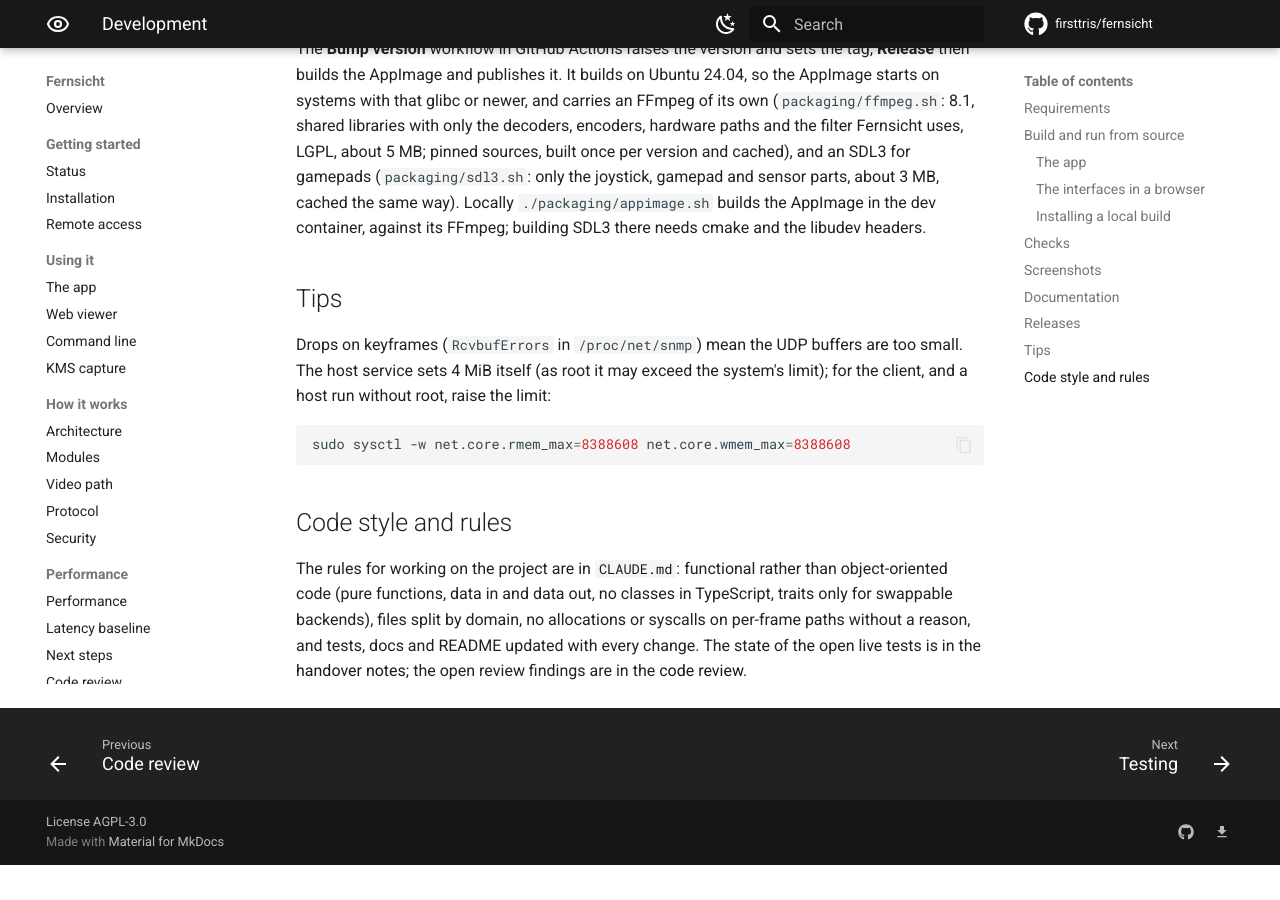
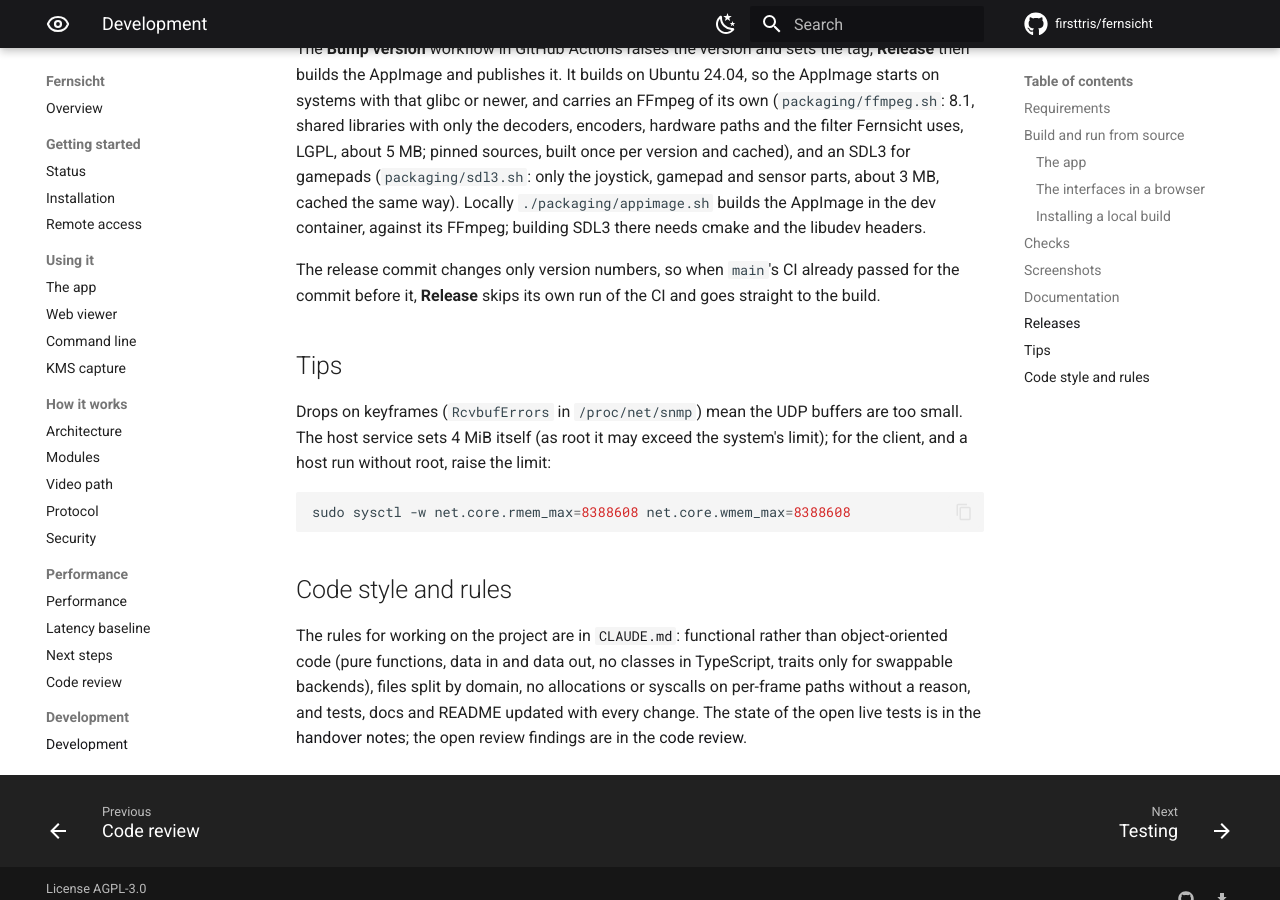
Before and after one commit to firsttris/fernsicht, an MkDocs documentation site: the page built from docs/development.md, in a window 1280 px wide and 900 px high, scrolled down 2955 px. Built offline with MkDocs 1.6.1 and Material for MkDocs 9.7.7, drawn with Linux system fonts in a browser that asks for light colours; comment, search, counter and statistics services are not loaded; before the commit the page ends 3820 px from its top, so only the background shows below that.

Commit message:
CI: cache apt packages, skip the release's CI when main tested it (#1)
The runners' Ubuntu mirror is sometimes very slow: "FFmpeg and VAAPI
headers" took 814 s once (104 MB at 130 kB/s), "WebKitGTK (Tauri)" 846 s,
"libopus, a sound server and uinput" 364 s, which turns a 5-minute CI run
into 16 minutes. Every apt-get install in ci.yml and release.yml now goes
through firsttris/workflows' apt-install, which keeps the packages and
lists in the Actions cache (same packages, --no-install-recommends kept for
the AppImage build). The steps' other work (uinput, udev rules, the extra
kernel modules, SDL3, Sway) stays in its own run steps.

release.yml asks tested-on-main first: a "Bump version" commit changes only
versions, so main's green CI run counts and the checks are skipped; the
AppImage build runs when the checks passed or were not needed.


Claude-Session: https://claude.ai/code/session_0175jonGKuZthWB6TxfKE9Pr

Co-authored-by: Claude <noreply@anthropic.com>

```diff
--- a/docs/development.md
+++ b/docs/development.md
@@ -141,6 +141,9 @@ only the joystick, gamepad and sensor parts, about 3 MB, cached the same way). L
 `./packaging/appimage.sh` builds the AppImage in the dev container, against its FFmpeg; building SDL3
 there needs cmake and the libudev headers.
 
+The release commit changes only version numbers, so when `main`'s CI already passed for the commit
+before it, **Release** skips its own run of the CI and goes straight to the build.
+
 ## Tips
 
 Drops on keyframes (`RcvbufErrors` in `/proc/net/snmp`) mean the UDP buffers are too small. The host
```
Also changed, not shown: 2 other files.
